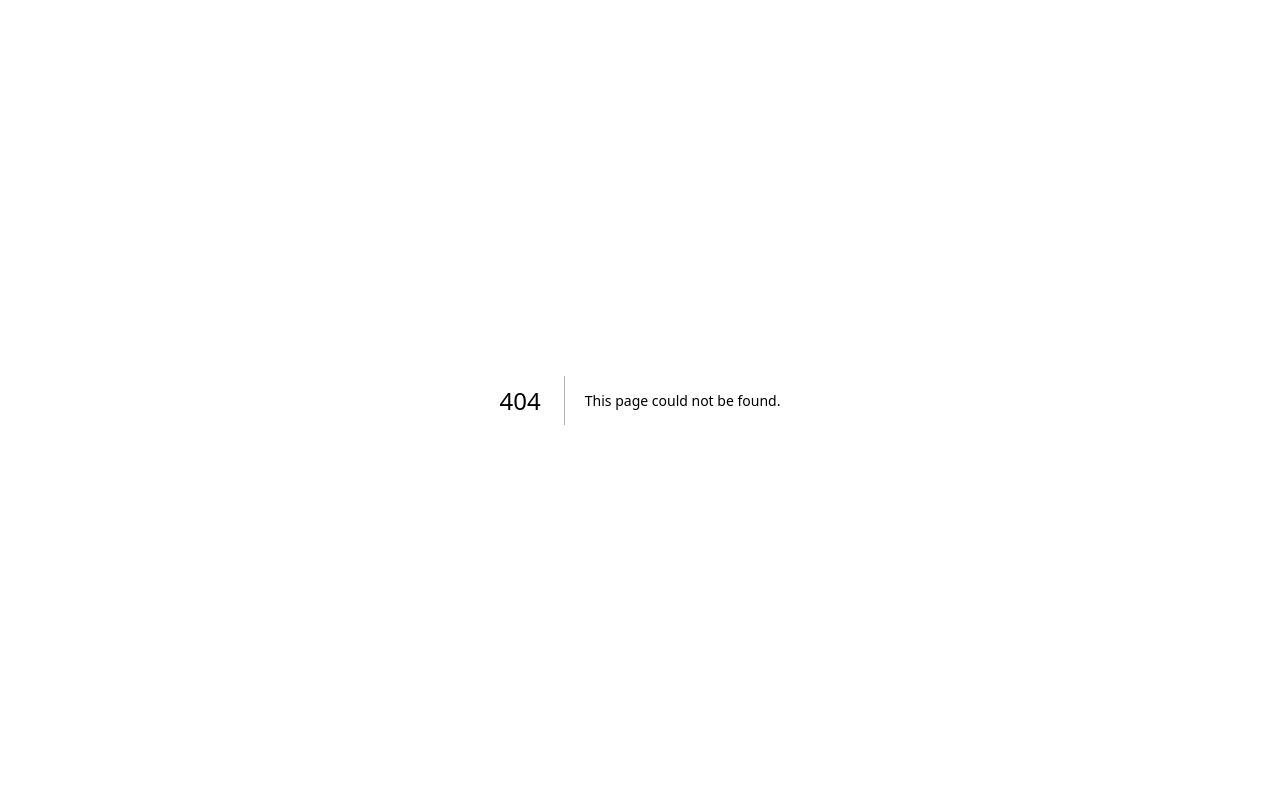
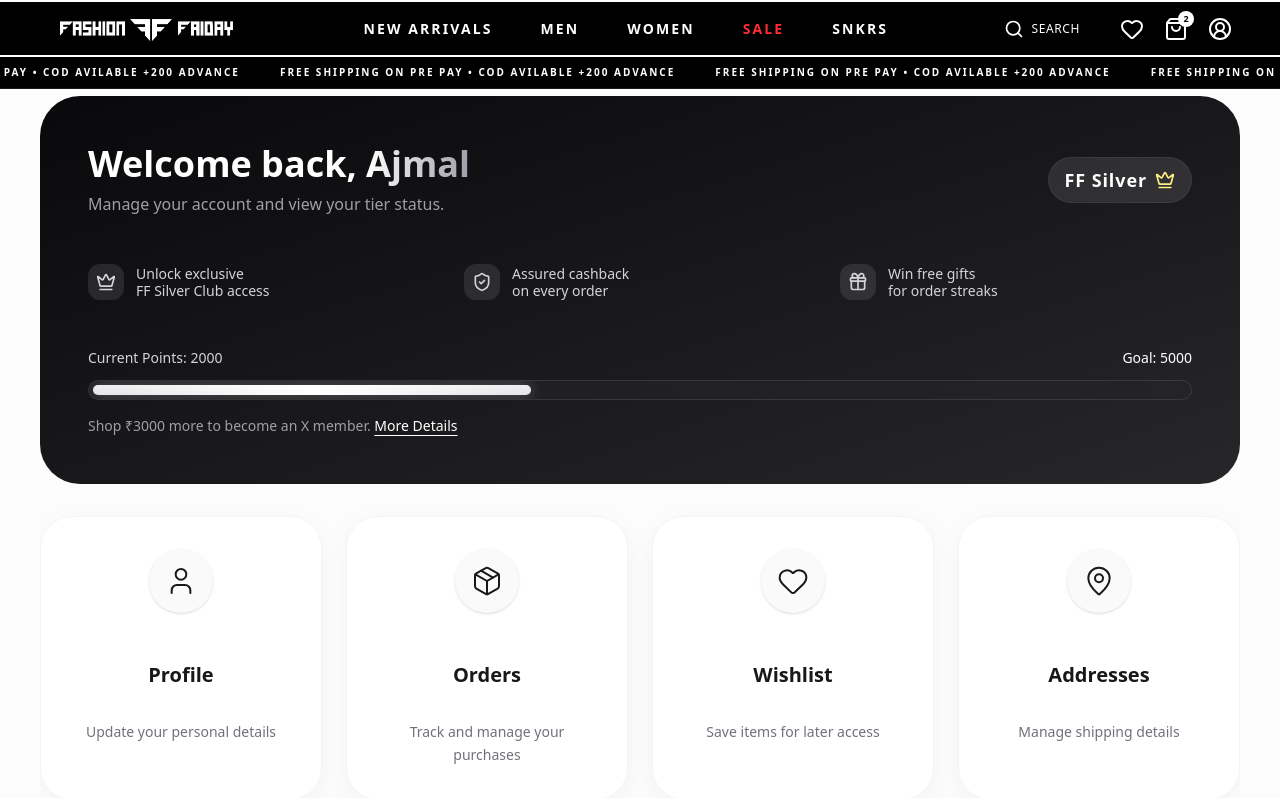
Before and after one commit to FashionFriday-tech/platform, a Next.js app: page /profile in a window 1280 px wide. Before the commit this address had no page. Built offline with nearby package versions, Linux system fonts and the light colour scheme.

Commit message:
feat(profile): add profile overview page with hero, quick links, and activity section

```diff
--- /dev/null
+++ b/src/app/profile/page.tsx
@@ -0,0 +1,30 @@
+// app/profile/page.tsx
+import { Header } from "@/components/layout/Header";
+import ProfileHero from "@/components/sections/profile/ProfileHero";
+import QuickLinksGrid from "@/components/sections/profile/QuickLinksGrid";
+
+export default function ProfileOverviewPage() {
+  return (
+    <div className="flex flex-col h-screen overflow-hidden bg-zinc-50/50 font-sans px-2 sm:px-10">
+      <Header />
+      <div className="flex-1 overflow-hidden ">
+        <div className="md:hidden pt-6 pb-2 w-full shrink-0">
+          <h1 className="text-2xl font-bold text-zinc-900">My Account</h1>
+        </div>
+
+        <main className="flex-1 w-full h-full overflow-y-auto hide-scrollbar">
+          <div className="py-4 md:py-24">
+            <ProfileHero />
+            <QuickLinksGrid />
+
+            <div className="mt-8 p-8 bg-white rounded-4xl border border-zinc-100 shadow-[0_8px_30px_rgb(0,0,0,0.04)]">
+              <h2 className="text-lg font-bold mb-4">Recent Activity</h2>
+              <p className="text-zinc-500">No recent orders placed yet.</p>
+            </div>
+            <div className="h-20" />
+          </div>
+        </main>
+      </div>
+    </div>
+  );
+}
```
